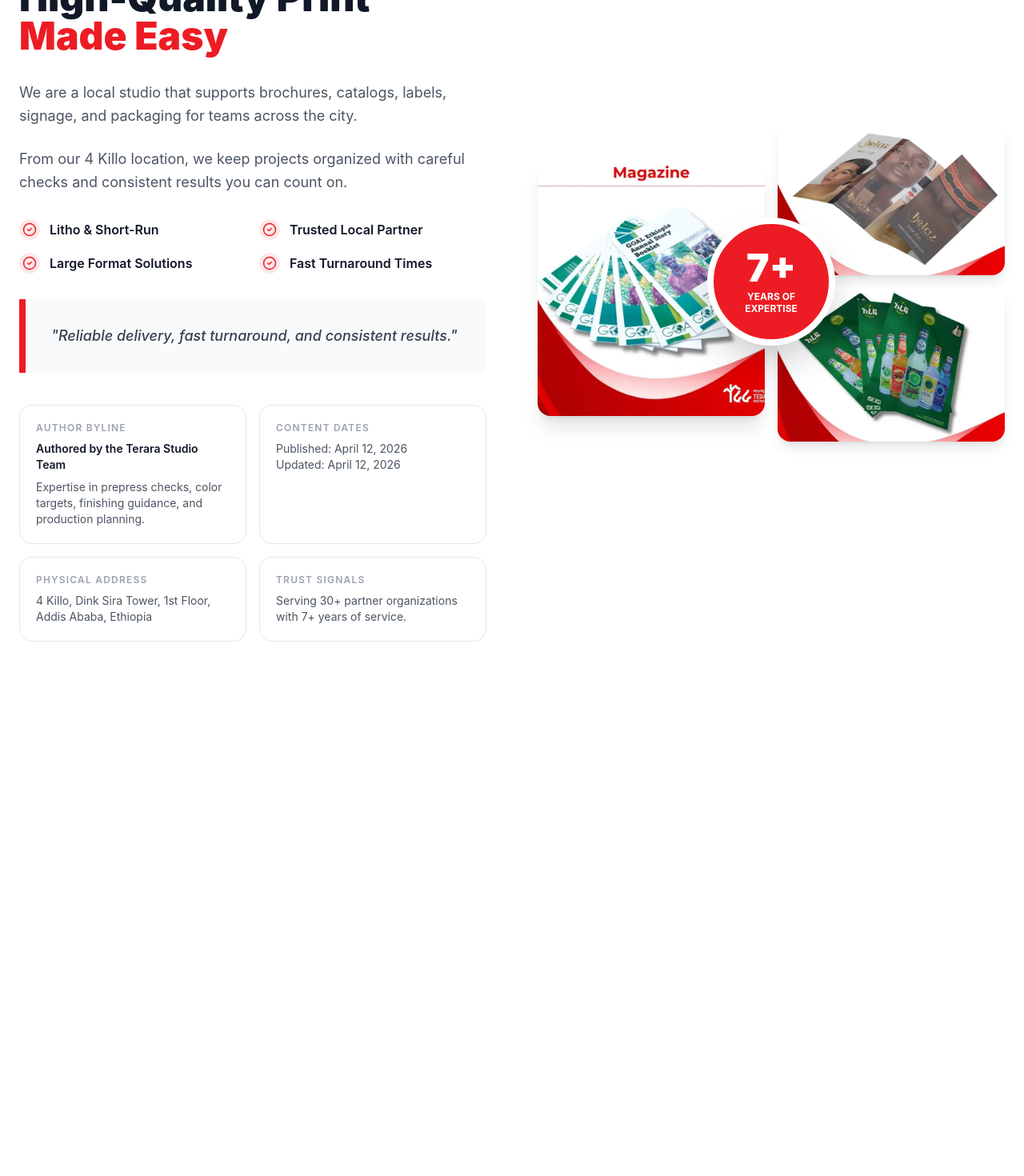
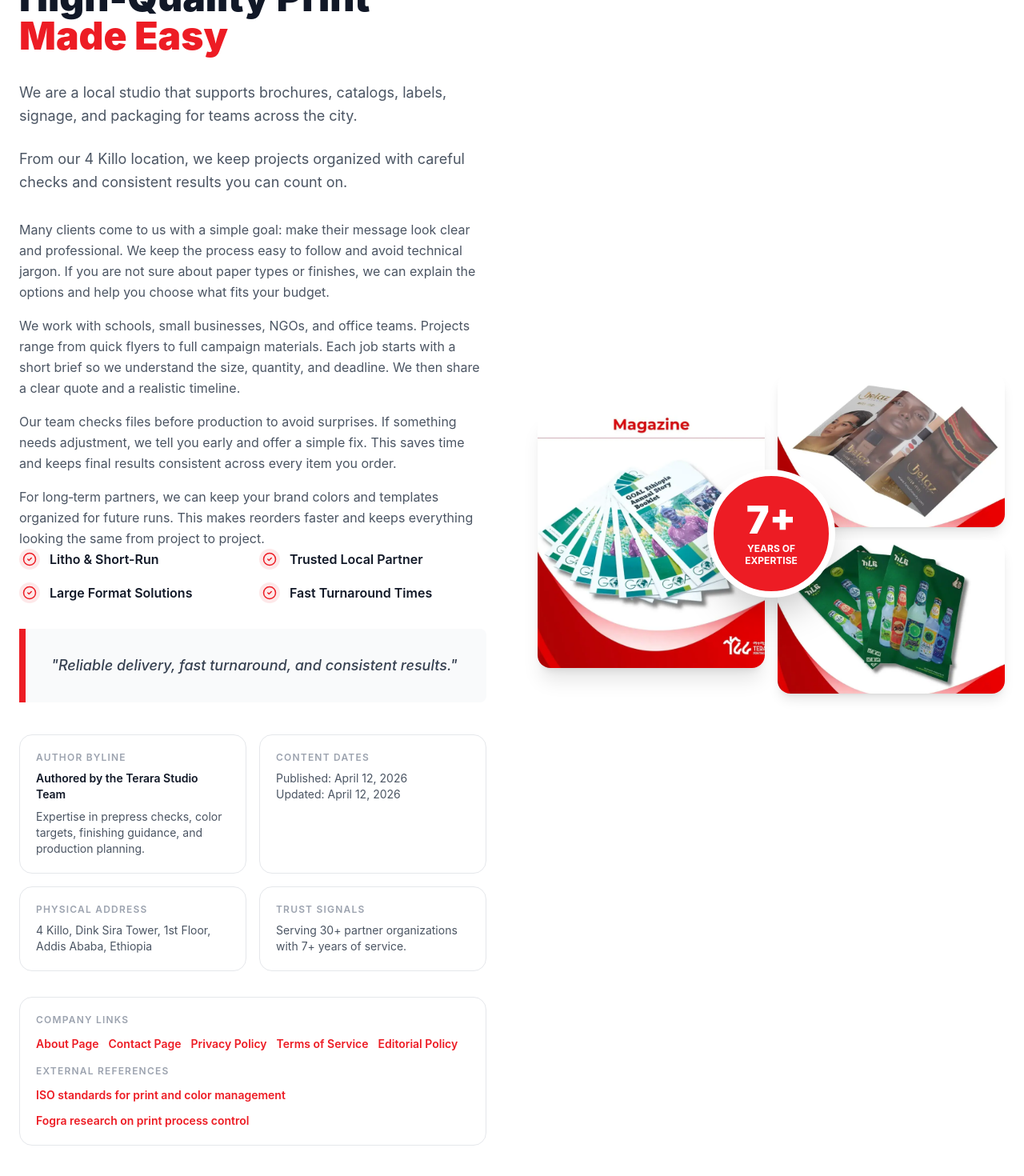
Before and after one commit to sena-1234/test1, a React (Vite) app: page / in a window 1280 px wide. Shown: the part 1087-2557 px from the top of the page at 80% size. Built offline with nearby package versions, Linux system fonts and the light colour scheme.

Commit message:
Fix SEO audit items and page updates

```diff
--- a/components/About.tsx
+++ b/components/About.tsx
@@ -36,6 +36,33 @@ const About: React.FC = () => {
               From our 4 Killo location, we keep projects organized with
               careful checks and consistent results you can count on.
             </p>
+            <div className="space-y-4 text-gray-600 text-base leading-relaxed">
+              <p>
+                Many clients come to us with a simple goal: make their message
+                look clear and professional. We keep the process easy to follow
+                and avoid technical jargon. If you are not sure about paper
+                types or finishes, we can explain the options and help you
+                choose what fits your budget.
+              </p>
+              <p>
+                We work with schools, small businesses, NGOs, and office teams.
+                Projects range from quick flyers to full campaign materials.
+                Each job starts with a short brief so we understand the size,
+                quantity, and deadline. We then share a clear quote and a
+                realistic timeline.
+              </p>
+              <p>
+                Our team checks files before production to avoid surprises. If
+                something needs adjustment, we tell you early and offer a
+                simple fix. This saves time and keeps final results consistent
+                across every item you order.
+              </p>
+              <p>
+                For long‑term partners, we can keep your brand colors and
+                templates organized for future runs. This makes reorders faster
+                and keeps everything looking the same from project to project.
+              </p>
+            </div>
 
             <div className="grid grid-cols-1 md:grid-cols-2 gap-4 mb-8">
               {[
@@ -98,6 +125,53 @@ const About: React.FC = () => {
                 </p>
               </div>
             </div>
+
+            <div className="mt-8 rounded-2xl border border-gray-200 bg-white p-5 text-sm">
+              <p className="text-xs uppercase tracking-widest text-gray-400 font-semibold">
+                Company Links
+              </p>
+              <div className="mt-3 flex flex-wrap gap-3">
+                <a className="text-brand-red font-semibold" href="/about.html">
+                  About Page
+                </a>
+                <a className="text-brand-red font-semibold" href="/contact.html">
+                  Contact Page
+                </a>
+                <a className="text-brand-red font-semibold" href="/privacy.html">
+                  Privacy Policy
+                </a>
+                <a className="text-brand-red font-semibold" href="/terms.html">
+                  Terms of Service
+                </a>
+                <a
+                  className="text-brand-red font-semibold"
+                  href="/editorial-policy.html"
+                >
+                  Editorial Policy
+                </a>
+              </div>
+              <p className="mt-4 text-xs uppercase tracking-widest text-gray-400 font-semibold">
+                External References
+              </p>
+              <div className="mt-3 flex flex-wrap gap-3">
+                <a
+                  className="text-brand-red font-semibold"
+                  href="https://www.iso.org"
+                  target="_blank"
+                  rel="noopener noreferrer"
+                >
+                  ISO standards for print and color management
+                </a>
+                <a
+                  className="text-brand-red font-semibold"
+                  href="https://www.fogra.org"
+                  target="_blank"
+                  rel="noopener noreferrer"
+                >
+                  Fogra research on print process control
+                </a>
+              </div>
+            </div>
           </div>
 
           {/* Image Grid */}
```
